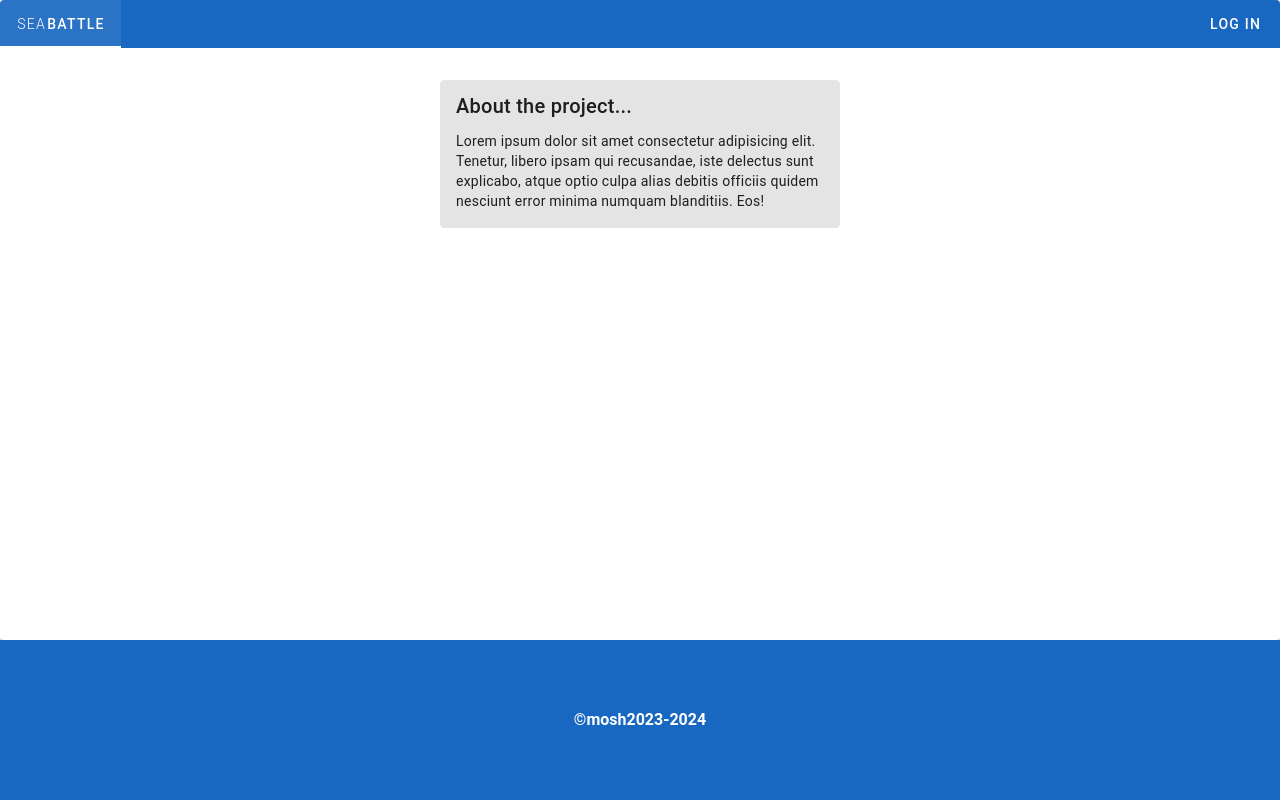
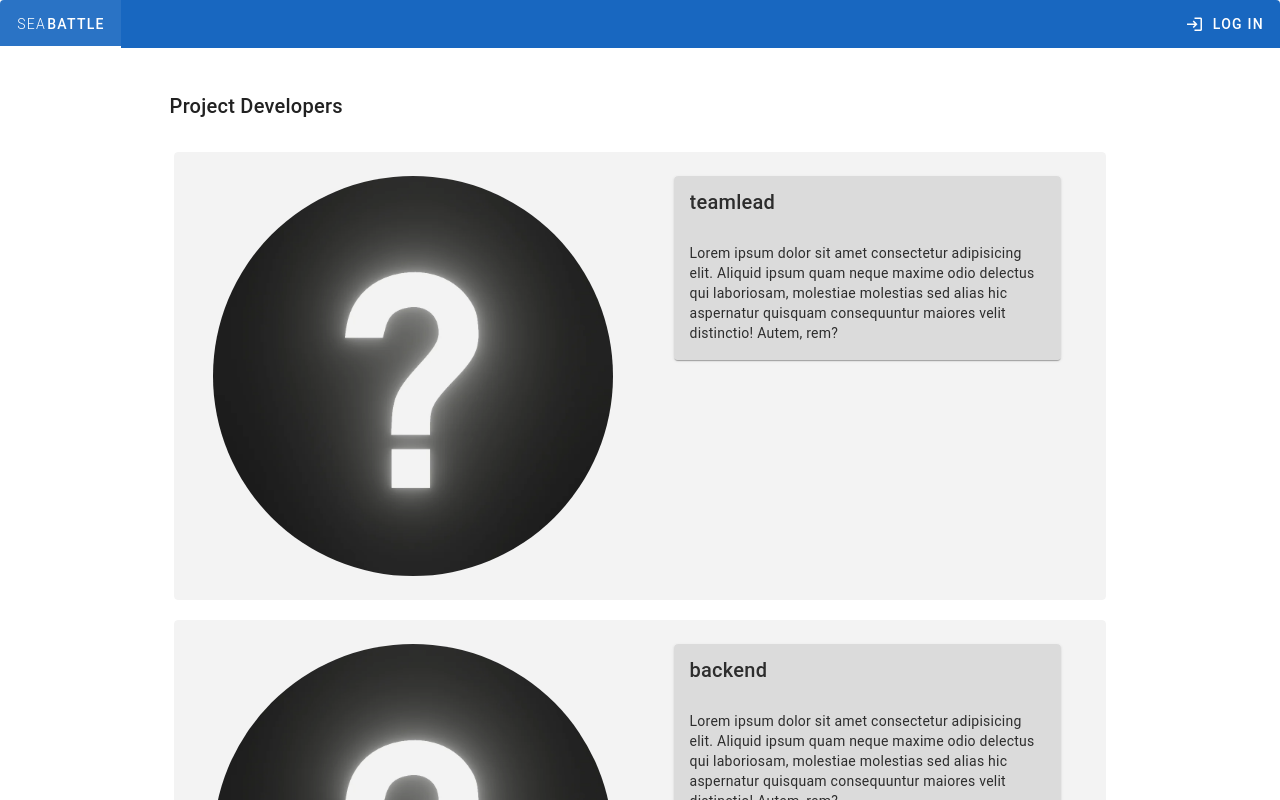
Before and after one commit to mosh2023/front, a Vue app: page /authorization in a window 1280 px wide. Shown: the top 800 px of the page. Built offline with nearby package versions, Linux system fonts and the light colour scheme.

Commit message:
Registration via Api

```diff
--- a/package.json
+++ b/package.json
@@ -10,7 +10,9 @@
   },
   "dependencies": {
     "@mdi/font": "7.0.96",
+    "axios": "^1.6.7",
     "core-js": "^3.29.0",
+    "querystring": "^0.2.1",
     "roboto-fontface": "*",
     "vue": "^3.2.0",
     "vue-router": "^4.0.0",
--- a/src/App.vue
+++ b/src/App.vue
@@ -10,22 +10,28 @@
         <v-spacer></v-spacer>
 
         <div v-if="registered">
-          <v-tab value="joingame" v-if="account == 'user'">Join Game</v-tab>
-          <v-tab value="gamehistory" v-if="account == 'admin' && visible">
+          <v-tab value="joingame" v-if="account == 'user'">
+            <v-icon start icon="mdi-controller"></v-icon>Join Game</v-tab
+          >
+          <v-tab value="gamehistory" v-if="account == 'admin' && false">
             Game History
           </v-tab>
           <v-tab value="manageprizes" v-if="account == 'admin'">
-            Manage Prizes
+            <v-icon start icon="mdi-trophy-variant"></v-icon>Manage Prizes
           </v-tab>
           <v-tab value="creategame" v-if="account == 'admin'">
-            Create Game
+            <v-icon start icon="mdi-controller"></v-icon>Create Game
           </v-tab>
         </div>
 
         <v-spacer></v-spacer>
 
-        <v-tab value="profile" v-if="registered">Profile</v-tab>
-        <v-tab value="registration" v-if="!registered">Log In</v-tab>
+        <v-tab value="profile" v-if="registered"
+          ><v-icon start icon="mdi-account"></v-icon>Profile</v-tab
+        >
+        <v-tab value="registration" v-if="!registered">
+          <v-icon start icon="mdi-login"></v-icon>Log In</v-tab
+        >
         <v-btn
           v-if="registered"
           color="primary"
@@ -33,7 +39,7 @@
           @click="logout"
           class="ma-1"
         >
-          <v-icon start icon="mdi-arrow-left"></v-icon>Log out</v-btn
+          <v-icon start icon="mdi-logout"></v-icon>Log out</v-btn
         >
       </v-tabs>
 
@@ -71,7 +77,9 @@
     </v-card>
     <v-footer color="primary">
       <v-row justify="center">
-        <strong>©mosh2023-2024</strong>
+        <div class="d-flex justify-center ma-5">
+          <strong>©mosh2023-2024</strong>
+        </div>
       </v-row>
     </v-footer>
   </v-app>
@@ -105,15 +113,10 @@ export default {
     return {
       tab: null,
       registered: false,
-      visible: false,
       account: "none",
-      height: null,
     };
   },
-  mounted() {
-    this.height = document.documentElement.clientHeight;
-    console.log(this.height);
-  },
+  mounted() {},
   methods: {
     onSignup(data) {
       this.registered = true;
@@ -121,10 +124,9 @@ export default {
       this.tab = data.tab;
     },
     logout() {
-      this.tab = "about";
       this.registered = false;
       this.account = "none";
-      this.visible = false;
+      this.tab = "about";
     },
     onRedirect(data) {
       this.tab = data.tab;
--- a/src/components/About.vue
+++ b/src/components/About.vue
@@ -3,17 +3,72 @@
     <v-layout justify-center align-center>
       <v-card
         class="mx-auto"
-        width="400"
-        variant="tonal"
-        title="About the project..."
+        width="80%"
+        variant="flat"
+        title="Project Developers"
       >
-        <v-card-text>
-          Lorem ipsum dolor sit amet consectetur adipisicing elit. Tenetur,
-          libero ipsam qui recusandae, iste delectus sunt explicabo, atque optio
-          culpa alias debitis officiis quidem nesciunt error minima numquam
-          blanditiis. Eos!
-        </v-card-text>
+        <div
+          class="d-flex justify-center ma-5"
+          v-for="(item, index) in developers"
+          v-bind:key="index"
+        >
+          <v-card variant="tonal" color="grey" width="100%">
+            <v-row align="start" class="ma-3">
+              <v-col>
+                <div class="d-flex justify-center">
+                  <v-avatar
+                    v-model="img"
+                    :image="item.img"
+                    size="400"
+                  ></v-avatar>
+                </div>
+              </v-col>
+              <v-col>
+                <div class="d-flex justify-center">
+                  <v-card variant="elevated" width="90%" :title="item.title">
+                    <div class="d-flex justify-center">
+                      <v-card-text>
+                        {{ item.text }}
+                      </v-card-text>
+                    </div>
+                  </v-card>
+                </div>
+              </v-col>
+            </v-row>
+          </v-card>
+        </div>
       </v-card>
     </v-layout>
   </v-container>
 </template>
+
+<script>
+export default {
+  data() {
+    return {
+      developers: [
+        {
+          title: "teamlead",
+          img: "/public/default-avatar.png.webp",
+          text: "Lorem ipsum dolor sit amet consectetur adipisicing elit. Aliquid ipsum quam neque maxime odio delectus qui laboriosam, molestiae molestias sed alias hic aspernatur quisquam consequuntur maiores velit distinctio! Autem, rem?",
+        },
+        {
+          title: "backend",
+          img: "/public/default-avatar.png.webp",
+          text: "Lorem ipsum dolor sit amet consectetur adipisicing elit. Aliquid ipsum quam neque maxime odio delectus qui laboriosam, molestiae molestias sed alias hic aspernatur quisquam consequuntur maiores velit distinctio! Autem, rem?",
+        },
+        {
+          title: "frontend",
+          img: "/public/default-avatar.png.webp",
+          text: "Lorem ipsum dolor sit amet consectetur adipisicing elit. Aliquid ipsum quam neque maxime odio delectus qui laboriosam, molestiae molestias sed alias hic aspernatur quisquam consequuntur maiores velit distinctio! Autem, rem?",
+        },
+        {
+          title: "frontend",
+          img: "/public/default-avatar.png.webp",
+          text: "Lorem ipsum dolor sit amet consectetur adipisicing elit. Aliquid ipsum quam neque maxime odio delectus qui laboriosam, molestiae molestias sed alias hic aspernatur quisquam consequuntur maiores velit distinctio! Autem, rem?",
+        },
+      ],
+    };
+  },
+};
+</script>
```
Also changed, not shown: src/components/Authorization.vue (+94 -49 lines), 1 other file (tests, documents, lock files or other folders).
